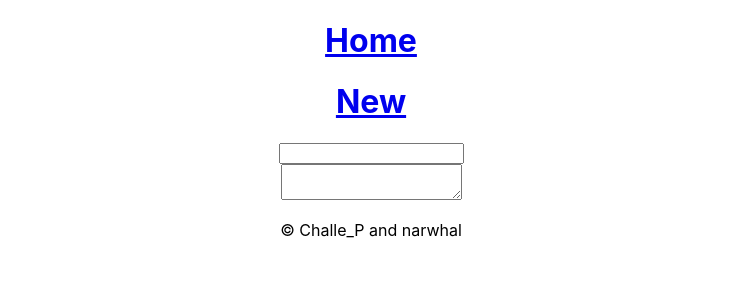
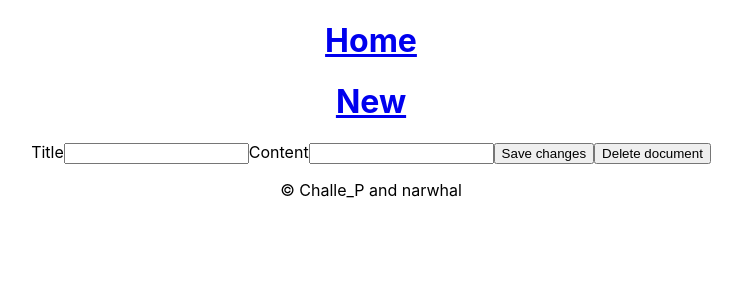
Before and after one commit to Challe-P/jsramverk-frontend, a React (Create React App) app: page /1 in a window 1280 px wide. Shown: the top 300 px of the page, without its empty margins (269-1011 px from the left). Built offline with nearby package versions, Linux system fonts and the light colour scheme; no server answers.

Commit message:
Almost done with all features, backend issues

```diff
--- a/src/App.jsx
+++ b/src/App.jsx
@@ -10,13 +10,13 @@ import {
 // Import React components
 import Header from './header.jsx';
 import Footer from './footer.jsx';
-import Doc from './doc.jsx';
 import GetAllDocuments from './getAllDocuments.jsx';
 import { ViewDocument } from './single-doc.jsx';
+import NewDoc from './new-doc.jsx';
+import UpdateDoc from './update-doc.jsx';
 
 // Import React styling
 import './App.css';
-import { NewForm } from './forms/forms';
 
 export default function App() {
     return (
@@ -26,13 +26,11 @@ export default function App() {
                 <Header />
                 <Routes>
 
-                    <Route path="/update" element={<Doc />} />
-
                     <Route path="/" element={<GetAllDocuments />} />
 
-                    <Route path="/:id" element={<ViewDocument />} />
+                    <Route path="/:id" element={<UpdateDoc />} />
 
-                    <Route path="/new" element={<NewForm />} />
+                    <Route path="/new" element={<NewDoc />} />
 
                 </Routes>
                 <Footer />
--- a/src/doc.jsx
+++ /dev/null
@@ -1,7 +0,0 @@
-import { NewForm } from './forms/forms.jsx';
-
-export default function Doc() {
-    return (
-        <NewForm />
-    );
-}
--- a/src/forms/forms.jsx
+++ b/src/forms/new-form.jsx
@@ -1,9 +1,11 @@
 import React from 'react';
 import { useForm } from "react-hook-form";
 import { addOne } from "../models/fetch";
-// import { useEffect, useState } from "react";
+import { useNavigate } from 'react-router-dom';
 
 export function NewForm() {
+    const navigate = useNavigate();
+
     const {
         register,
         handleSubmit,
@@ -12,8 +14,11 @@ export function NewForm() {
     } = useForm();
 
     const OnSubmit = async (data) => {
+        // Should navigate to newly created document, but for some reason the ID isn's sent back. Check backend.
         console.log("Data: ", data);
-        await addOne(data);
+        const response = await addOne(data);
+        console.log(response);
+        //navigate("/");
     };
 
     console.log(watch("content")); // watch input value by passing the name of it
--- /dev/null
+++ b/src/forms/update-form.jsx
@@ -0,0 +1,73 @@
+import React from 'react';
+import { useForm } from "react-hook-form";
+import { updateDocument, getOne, removeOne } from "../models/fetch";
+import { useParams } from 'react-router-dom';
+import { useState } from "react";
+import { useNavigate } from 'react-router-dom';
+
+export function UpdateForm() {
+    // Den här hämtar datan hela tiden. Borde hämta en gång och sen låta det vara? Iof när socketen ska igång är det ju bra.
+
+    const { id } = useParams();
+    const [title, setTitle] = useState([]);
+    const [content, setContent] = useState([]);
+    const navigate = useNavigate();
+
+    (async (id) => {
+        const doc = await getOne(id);
+
+        setContent(doc.content);
+        setTitle(doc.title);
+    })(id);
+
+    const {
+        register,
+        handleSubmit,
+        watch,
+        formState: { errors },
+    } = useForm();
+
+    const OnSubmit = async (data) => {
+        console.log("Data: ", data);
+        const response = await updateDocument(data);
+        console.log(response);
+    };
+
+    const handleDelete = async () => {
+        // Kanske en alert-ruta?
+        try {
+            const response = await removeOne(id);
+            console.log(response);
+            /*
+            if (response.status === 410) {
+                navigate("/");
+            } else {
+                console.log("Server issues.")
+                console.log(response);
+            }
+                */
+        } catch (error) {
+            console.log("Something went wrong");
+            console.log(error);
+        }
+
+    }
+
+    console.log(watch("content")); // watch input value by passing the name of it
+
+    return (
+    /* "handleSubmit" will validate your inputs before invoking "onSubmit" */
+        <form onSubmit={handleSubmit(OnSubmit)}>
+            {/* register your input into the hook by invoking the "register" function */}
+            <label htmlFor="title">Title</label>
+            <input type="text" name="title" defaultValue={title} {...register("title")} />
+
+            {/* include validation with required or other standard HTML validation rules */}
+            <label htmlFor="content">Content</label>
+            <input type="textarea" name="content" defaultValue={content} {...register("content")} />
+            <input type="text" name="id" hidden defaultValue={id} {...register("id")}/>
+            <input type="submit" value="Save changes" />
+            <button type="button" onClick={handleDelete}>Delete document</button>
+        </form>
+    );
+}
--- a/src/getAllDocuments.jsx
+++ b/src/getAllDocuments.jsx
@@ -19,7 +19,6 @@ export default function GetAllDocuments() {
                 })
                 .then((res) => {
                     setDocs(res.data);
-                    console.log(docs);
                 })
                 .then(() => {
                     return docs.map((doc) => {
@@ -32,7 +31,9 @@ export default function GetAllDocuments() {
                 });
         }, []);
 
-        const docItems = docs.map(doc => <li><a href={doc._id}>{doc.title}</a></li>); //should be an array of JSX nodes
+        let contentMaxLength = 40;
+
+        const docItems = docs.map(doc => <li><a href={doc._id}>{doc.title}</a><p>{doc.content.slice(0, contentMaxLength)}...</p></li>); //should be an array of JSX nodes
 
         return <ul>{docItems}</ul>;
     } catch (error) {
--- a/src/models/fetch.js
+++ b/src/models/fetch.js
@@ -23,9 +23,9 @@ export async function getOne(id) {
     return json.data[0];
 }
 
-export async function UpdateDocument(data) {
+export async function updateDocument(data) {
     const updateBody = {
-        "id": data._id,
+        "id": data.id,
         "title": data.title,
         "content": data.content,
     };
@@ -55,7 +55,7 @@ export async function addOne(data) {
         method: 'POST',
     });
 
-    console.log(response);
+    return response;
 }
 
 export async function removeOne(id) {
--- /dev/null
+++ b/src/new-doc.jsx
@@ -0,0 +1,7 @@
+import { NewForm } from './forms/new-form.jsx';
+
+export default function NewDoc() {
+    return (
+        <NewForm />
+    );
+}
--- /dev/null
+++ b/src/update-doc.jsx
@@ -0,0 +1,7 @@
+import { UpdateForm } from './forms/update-form.jsx';
+
+export default function UpdateDoc() {
+    return (
+        <UpdateForm />
+    );
+}
```
Also changed, not shown: tsconfig.json (deleted, +0 -26 lines).
